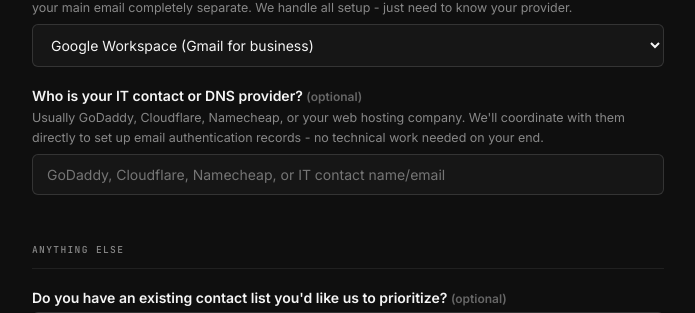
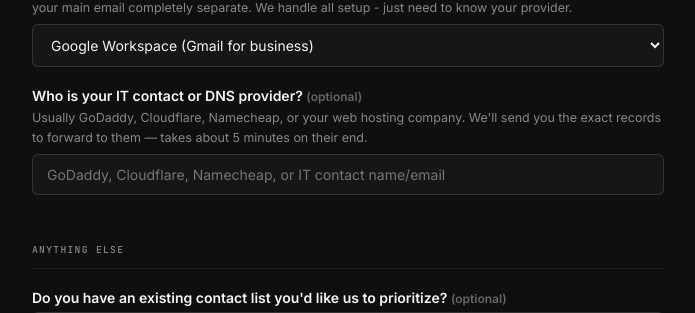
Before and after one commit to BotGob/argusreach-ops, a Flask app: page /intake in a window 1280 px wide. Shown: the part 4665-4978 px from the top of the page, without its empty margins (292-987 px from the left). Run offline with Flask 3, Linux system fonts and the light colour scheme.

Commit message:
fix: DNS field copy — we send records to client, not coordinate with IT directly

```diff
--- a/admin/templates/intake_form.html
+++ b/admin/templates/intake_form.html
@@ -458,7 +458,7 @@
     </div>
     <div class="field">
       <label>Who is your IT contact or DNS provider? <span style="color:#666;font-size:0.75rem;">(optional)</span>
-        <span class="hint">Usually GoDaddy, Cloudflare, Namecheap, or your web hosting company. We'll coordinate with them directly to set up email authentication records - no technical work needed on your end.</span>
+        <span class="hint">Usually GoDaddy, Cloudflare, Namecheap, or your web hosting company. We'll send you the exact records to forward to them — takes about 5 minutes on their end.</span>
       </label>
       <input name="dns_provider" placeholder="GoDaddy, Cloudflare, Namecheap, or IT contact name/email">
     </div>
```
